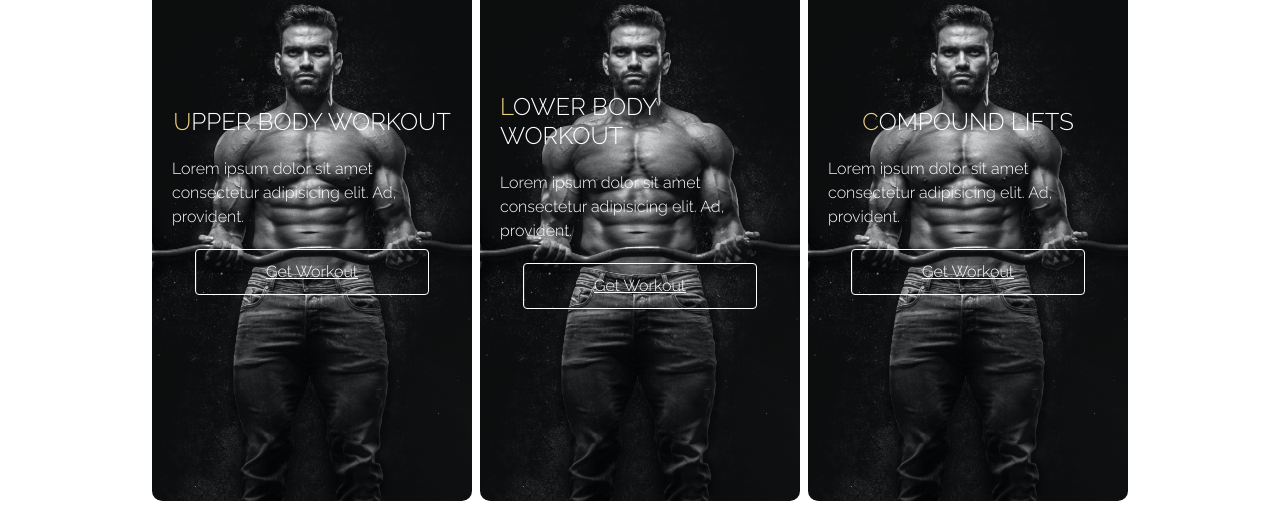
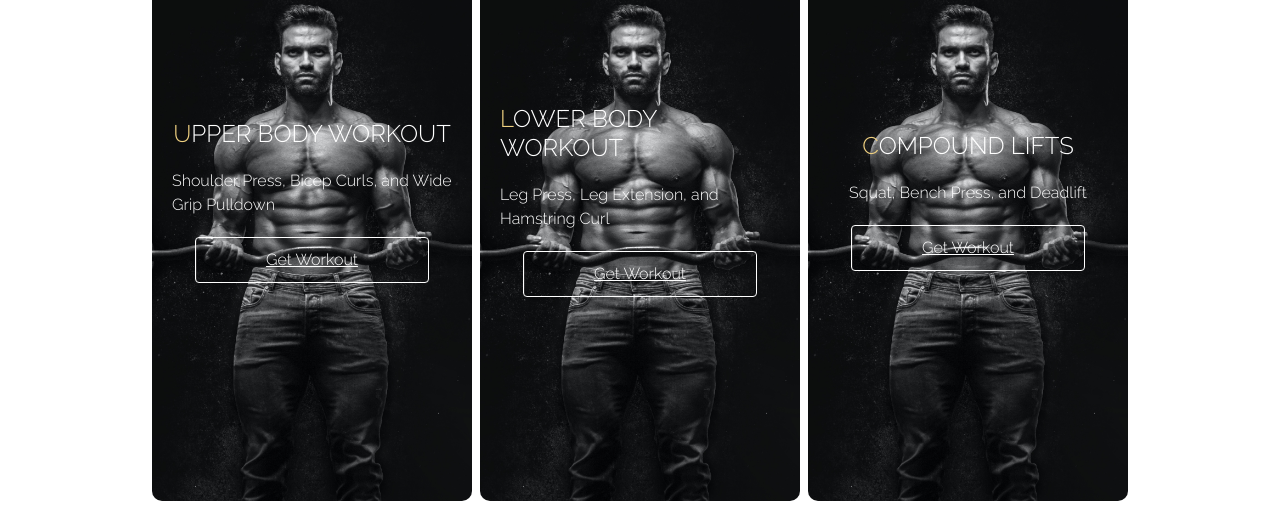
Before and after one commit to rohitwho/Fit-Zone, a plain HTML site: page index.html in a window 1280 px wide. Shown: the part 962-1467 px from the top of the page. Drawn offline with nearby package versions, Linux system fonts and the light colour scheme; no server answers; a web font is replaced by a local one.

Commit message:
updated upper/lower/compound cards and grmamer

```diff
--- a/index.html
+++ b/index.html
@@ -53,7 +53,7 @@
 
             <div class="Main-Workout">
                 <h1 class="Upper-Body">Upper Body Workout</h1>
-                <p class="Upper-text">Lorem ipsum dolor sit amet consectetur adipisicing elit. Ad, provident.</p>
+                <p class="Upper-text">Shoulder Press, Bicep Curls, and Wide Grip Pulldown</p>
                 <a href="./Project.html" onclick="getInformation()" id="Started" class="Get-workout" >Get Workout</a>
             </div>
         </div>
@@ -62,7 +62,7 @@
 
             <div class="Main-Workout">
                 <h1 class="Upper-Body">Lower Body Workout</h1>
-                <p class="Upper-text">Lorem ipsum dolor sit amet consectetur adipisicing elit. Ad, provident.</p>
+                <p class="Upper-text">Leg Press, Leg Extension, and Hamstring Curl</p>
                 <a href="./Project.html" class="Get-workout" >Get Workout</a>
             </div>
         </div>
@@ -70,7 +70,7 @@
 
             <div class="Main-Workout">
                 <h1 class="Upper-Body">Compound Lifts</h1>
-                <p class="Upper-text">Lorem ipsum dolor sit amet consectetur adipisicing elit. Ad, provident.</p>
+                <p class="Upper-text">Squat, Bench Press, and Deadlift</p>
                 <a  href="./Project.html" class="Get-workout" >Get Workout</a>
             </div>
         </div>
@@ -171,7 +171,7 @@
             </div>
 
             <div class="mySlides">
-                <q>We hated every minute of training, but I said, ‘Don’t quit. Suffer now and live the rest of your life
+                <q>I every minute of training, but I said, ‘Don’t quit. Suffer now and live the rest of your life
                     as a champion.</q>
                 <p class="author">- Muhammad Ali</p>
             </div>
@@ -357,7 +357,7 @@
         </div>
         <div class="News-Letter">
             <h2 class="footer-letter">Connect With Us!</h2>
-            <p>Sign-up for our newsletter to get sneak peaks of sales, exclusive deals, and more!</p>
+            <p>Sign-up for our newsletter to get sneak peak of sales, exclusive deals, and more!</p>
             <input type="email" class="email" placeholder="Email Address">
 
             <button class="signup">Sign-up</button>
```
